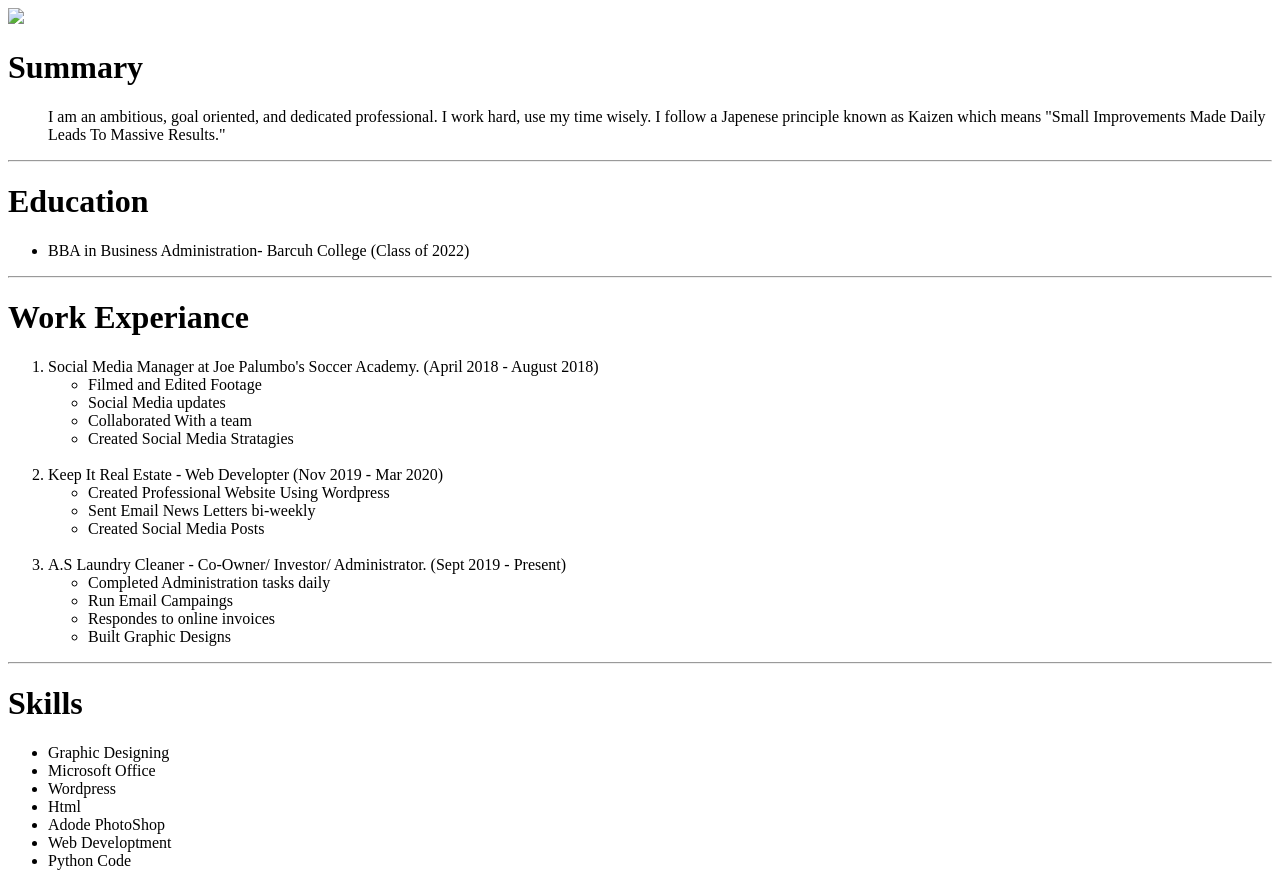
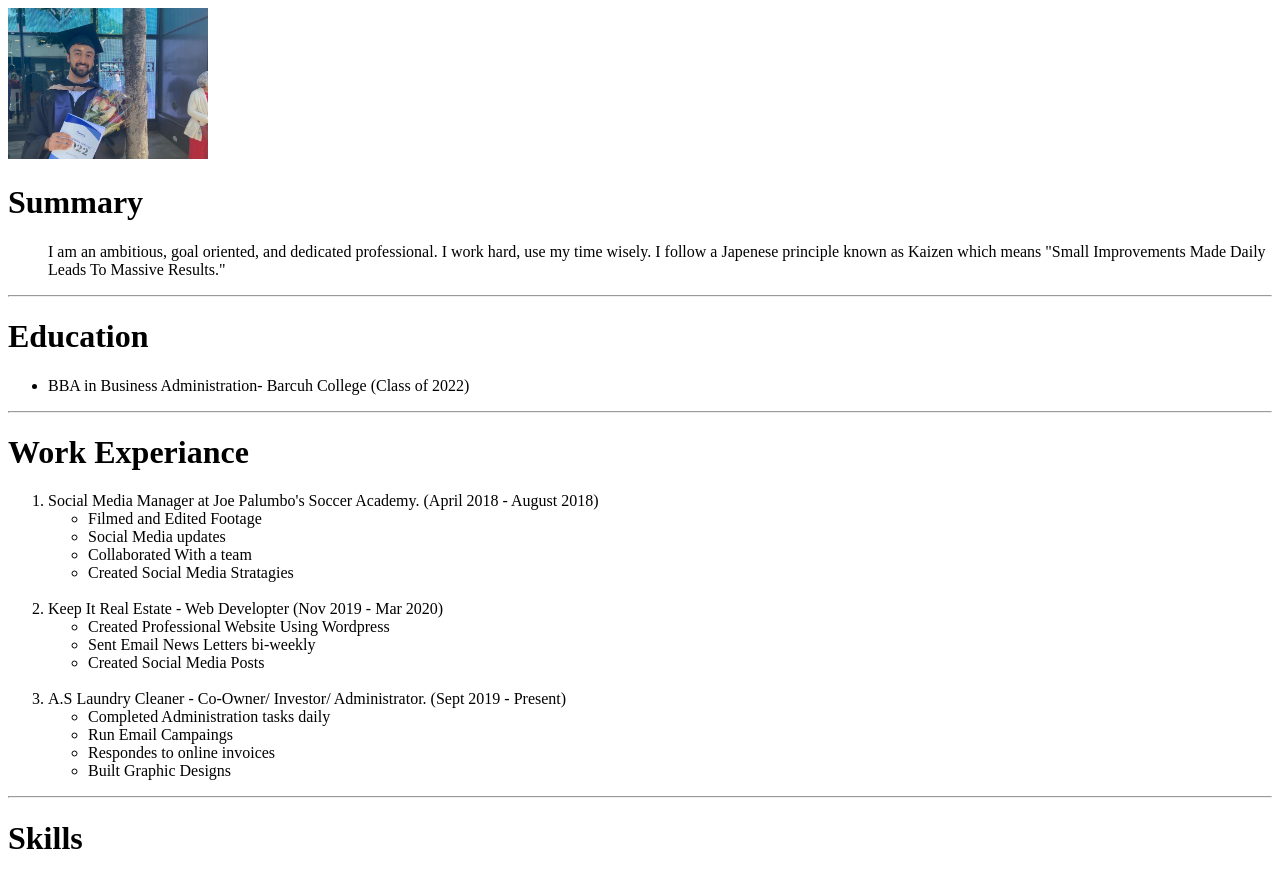
Before and after one commit to WaliAzi/Resume2023, a plain HTML site: page index.html in a window 1280 px wide. Shown: the top 873 px of the page. Drawn offline with Linux system fonts and the light colour scheme.

Commit message:
Update index.html

```diff
--- a/index.html
+++ b/index.html
@@ -6,7 +6,7 @@
     <title>My Resume</title>
 </head>
 <body>
-<img src="./Image.html/UTSK4870.JPG" width="200"/>
+<img src="./UTSK4870.JPG" width="200"/>
 
 
     <h1>Summary</h1>
```
